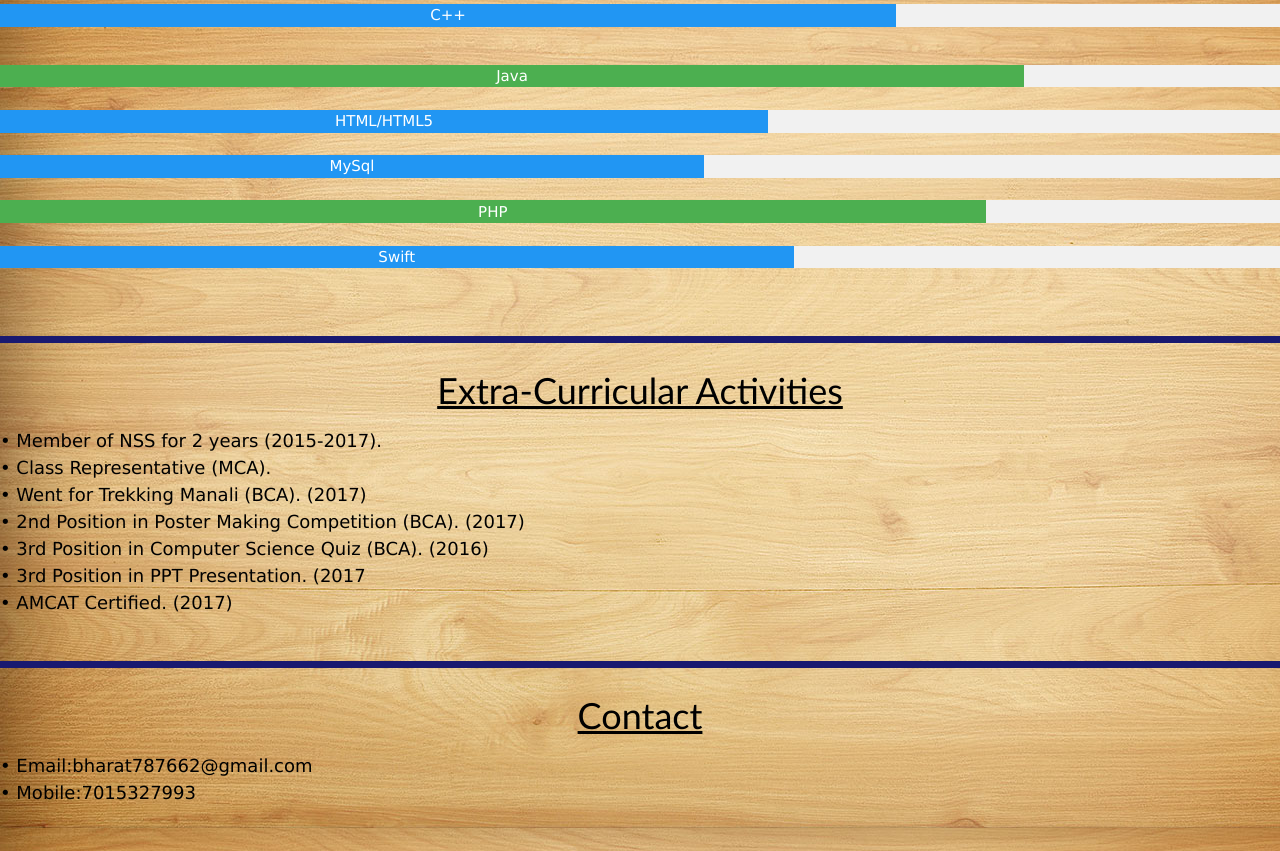
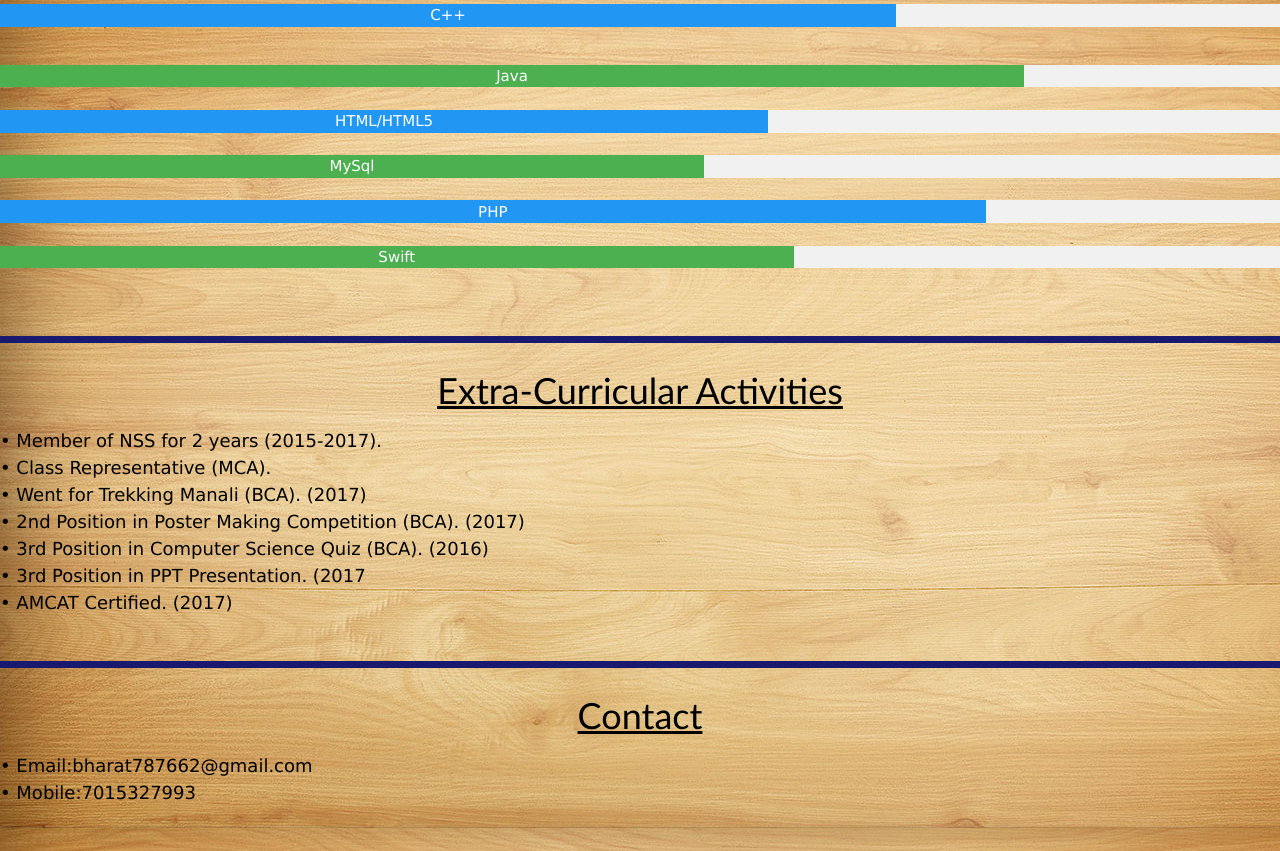
Before and after one commit to bharat787662/bharat787662.github.io, a plain HTML site: page index.html in a window 1280 px wide. Shown: the part 1836-2687 px from the top of the page. Drawn offline with nearby package versions, Linux system fonts and the light colour scheme.

Commit message:
Update index.html

```diff
--- a/index.html
+++ b/index.html
@@ -144,13 +144,13 @@
                             <div class="w3-container w3-blue w3-center" style="width:60%" >HTML/HTML5</div>
                           </div><br>
                           <div class="w3-light-grey">
-                                <div class="w3-container w3-blue w3-center" style="width:55%" >MySql</div>
+                                <div class="w3-container w3-green w3-center" style="width:55%" >MySql</div>
                               </div><br>
                               <div class="w3-light-grey">
-                                    <div class="w3-container w3-green w3-center" style="width:77%" >PHP</div>
+                                    <div class="w3-container w3-blue w3-center" style="width:77%" >PHP</div>
                                   </div><br>
                                   <div class="w3-light-grey">
-                                        <div class="w3-container w3-blue w3-center" style="width:62%" >Swift</div>
+                                        <div class="w3-container w3-green w3-center" style="width:62%" >Swift</div>
                                       </div><br>
 
 
```
